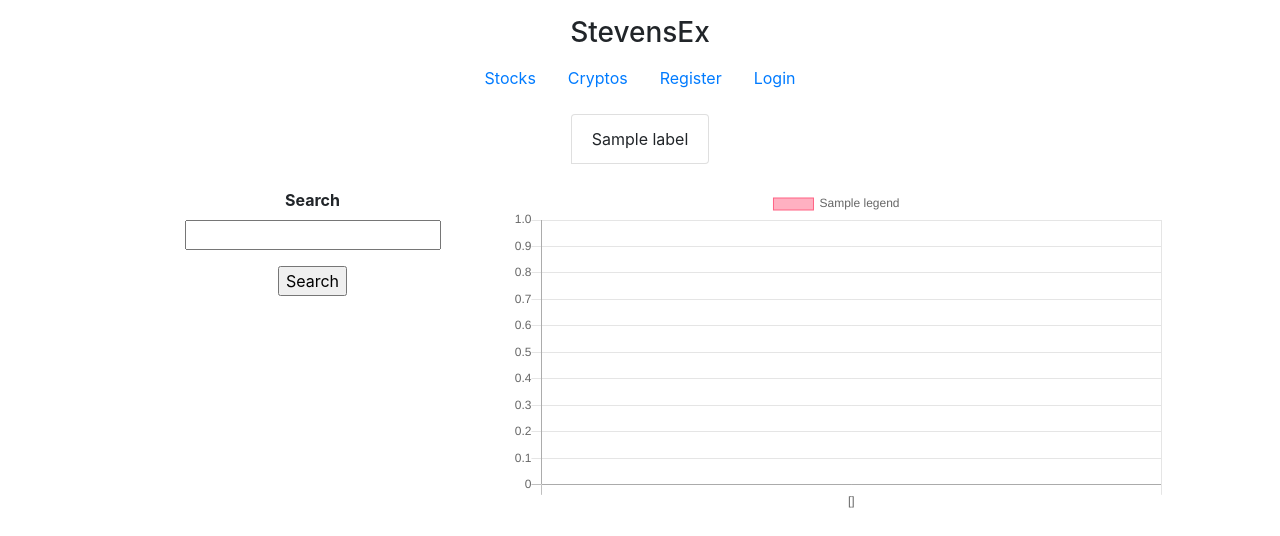
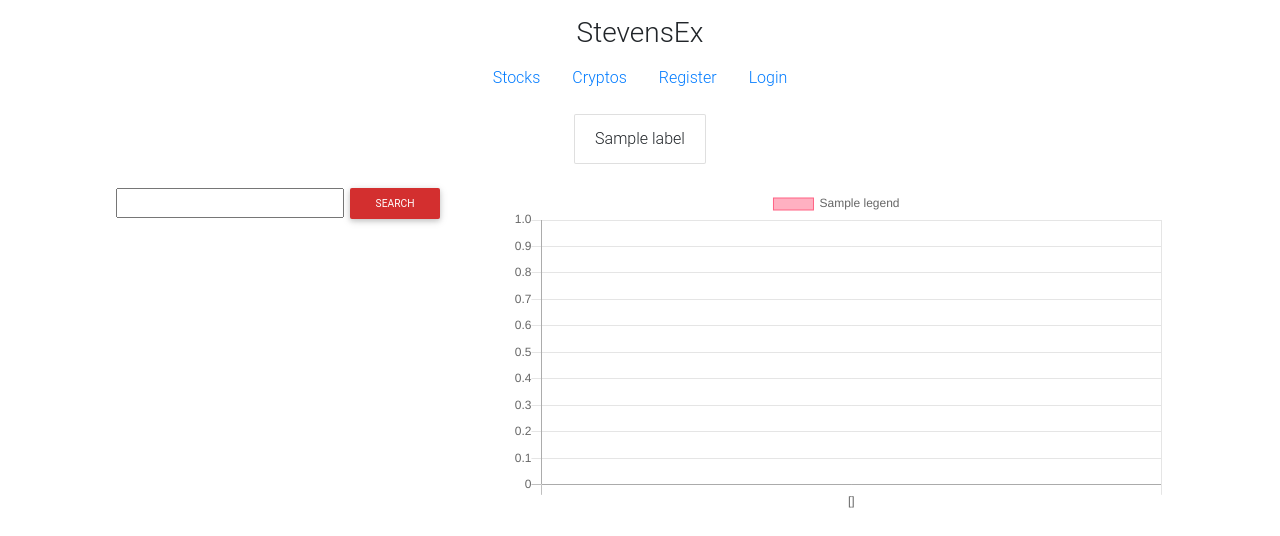
Before and after one commit to ravid7/StevensExchange, a Flask app: template StevenEx/templates/main_page.html in a window 1280 px wide. Shown: the top 536 px of the page. Run offline with Flask 2, Linux system fonts and the light colour scheme; the template is opened without the code that fills it: most values are stand-ins (such as "Sample title", 1, 10 or a date in 2020); form fields are guessed from the names that the template uses; some libraries are stand-ins or nearby versions.

Commit message:
search func

```diff
--- a/StevenEx/Query.py
+++ b/StevenEx/Query.py
@@ -1,5 +1,6 @@
 import sqlite3
 
+# FIXME: is it even needed.
 
 class Inject:
 
--- a/StevenEx/__init__.py
+++ b/StevenEx/__init__.py
@@ -28,3 +28,5 @@
 login_manager.login_view = 'login'
 login_manager.login_message_category = 'info'
 from StevenEx import routes
+
+# TODO: Delete list items
--- a/StevenEx/forms.py
+++ b/StevenEx/forms.py
@@ -27,4 +27,5 @@
     submit = SubmitField('Sign In')
 
 class SearchForm(Form):
-    search = StringField('Search your stock')
+    search = StringField('Search for life.', [DataRequired()], render_kw={'class': 'form-control form-control-sm ml-3 w-75', 'placeholder': 'Search for your life'})
+    submit = SubmitField('Search')
--- a/StevenEx/templates/_formhelpers.html
+++ /dev/null
@@ -1,12 +0,0 @@
-{% macro render_field(field) %}
-    <dt>{{ field.label }}
-    <dd>{{ field(**kwargs)|safe }}
-    {% if field.errors %}
-        <ul class=errors>
-        {% for error in field.errors %}
-            <li>{{ error }}</li>
-        {% endfor %}
-        </ul>
-    {% endif %}
-    </dd>
-{% endmacro %}
--- a/StevenEx/templates/common.html
+++ b/StevenEx/templates/common.html
@@ -10,6 +10,7 @@
         integrity="sha384-JjSmVgyd0p3pXB1rRibZUAYoIIy6OrQ6VrjIEaFf/nJGzIxFDsf4x0xIM+B07jRM" crossorigin="anonymous">
     </script>
     <script src="https://cdnjs.cloudflare.com/ajax/libs/Chart.js/2.9.3/Chart.min.js"></script>
+    <link href="https://cdnjs.cloudflare.com/ajax/libs/mdbootstrap/4.16.0/css/mdb.min.css" rel="stylesheet">
     <title>StevensEx Stock monitor</title>
 </head>
 
--- a/StevenEx/templates/main_page.html
+++ b/StevenEx/templates/main_page.html
@@ -2,20 +2,17 @@
 {% block content %}
   <div class="justify-content-center d-flex">
     <ul class="list-group list-group-horizontal-lg">
-      {% for color, label in top_labels %}
-      <li class="list-group-item {{color}}">{{label}}</li>
+      {% for color, label, key in top_labels %}
+      <a href="{{url_for('search_results', result=key)}}" style="color:inherit;text-decoration:none"><li class="list-group-item {{color}}">{{label}}</li></a>
       {% endfor %}
     </ul>
   </div>
   <br>
   <div class="row justify-content-center">
     <div class="column" style="width: 30%; position: relative;">
-      {% from "_formhelpers.html" import render_field %}
-      <form method=post>
-        <dl>
-          {{ render_field(form.search) }}
-        </dl>
-        <p><input type=submit value=Search>
+      <form method="POST" class="form-inline active-pink-3 active-pink-4">
+        {{ form.search }}
+        <button class="btn btn-red btn-rounded btn-sm my-0" type="submit">Search</button>
       </form>
     </div>
     <div class="column" style="width: 50%;">
--- /dev/null
+++ b/StevenEx/templates/result.html
@@ -0,0 +1,4 @@
+{% extends "common.html" %}
+{% block content %}
+<h1 class="h1">{{title}}</h1>
+{% endblock content %}
```
Also changed, not shown: StevenEx/routes.py (+6 -7 lines).
